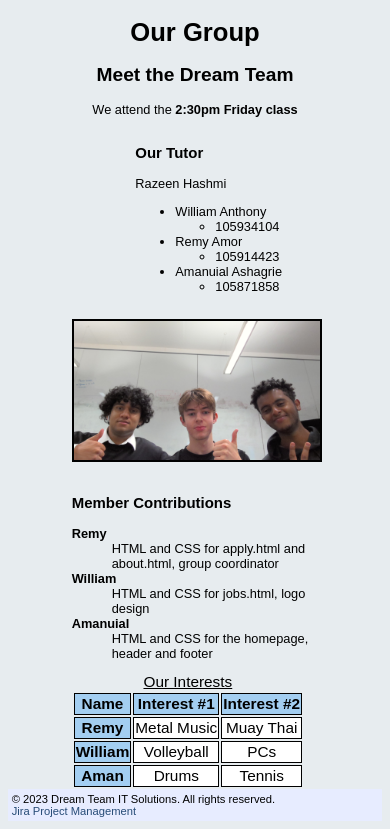
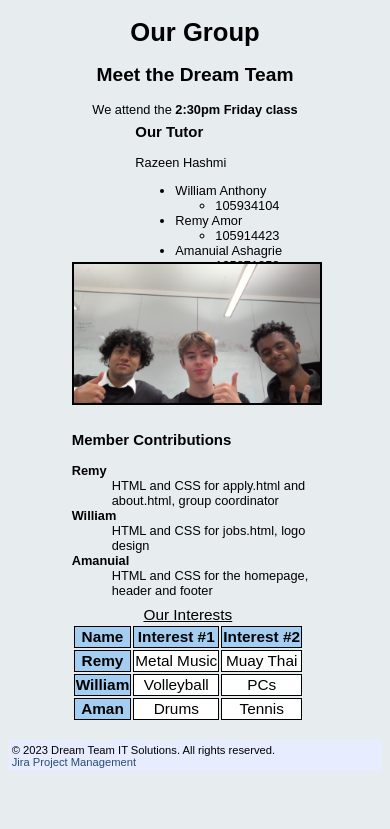
Before and after one commit to Remy-Amor/dream_team_COS10026_project, a PHP site: page /about.html in a window 390 px wide. Shown: the part 127-956 px from the top of the page. After the commit the page ends 898 px from the top, so only its background shows below. Run offline with PHP 8.4, Linux system fonts and the light colour scheme; some web fonts are replaced.

Commit message:
further changes to about.html

```diff
--- a/about.html
+++ b/about.html
@@ -72,7 +72,8 @@
                     <dt>Amanuial</dt>
                     <dd>HTML and CSS for the homepage, header and footer</dd>
                </dl>
-
+          </div>
+          <div class="interests_table">
                <table id="interests_table">
                     <caption>Our Interests</caption>
                     <thead>
--- a/styles/responsive.css
+++ b/styles/responsive.css
@@ -38,7 +38,7 @@ description: refers to all pages about resizing page layout based on screen size
      .about_grid {
           display: grid;
           grid-template-columns: repeat(6, 1fr);
-          grid-template-rows: repeat(10, 1fr);
+          grid-template-rows: repeat(9, 1fr);
           font-size: 0.8em;
      }
 
@@ -55,26 +55,31 @@ description: refers to all pages about resizing page layout based on screen size
           grid-row: span 4 / span 4;
           grid-column-start: 3;
           grid-row-start: 2;
+          padding-top: 10%;
+
       }
 
       .group_image {
           grid-column: span 4 / span 4;
           grid-row: span 2 / span 2;
           grid-column-start: 2;
-          grid-row-start: 5;
+          grid-row-start: 4;
+          margin-top: 5%;
       }
 
       .member_info {
           grid-column: span 4 / span 4;
           grid-row: span 4 / span 4;
           grid-column-start: 2;
-          grid-row-start: 7;
+          grid-row-start: 6;
       }
 
       .interests_table {
-          grid-column: span 2 / span 2;
+          grid-column: span 4 / span 4;
+          grid-row: span 2 / span 2;
           grid-column-start: 2;
-          grid-row-start: 11;
+          grid-row-start: 8;
+          margin-top: 10%;
       }
 
       #group_image {
```
